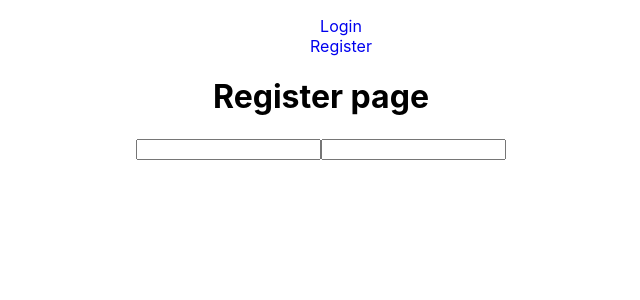
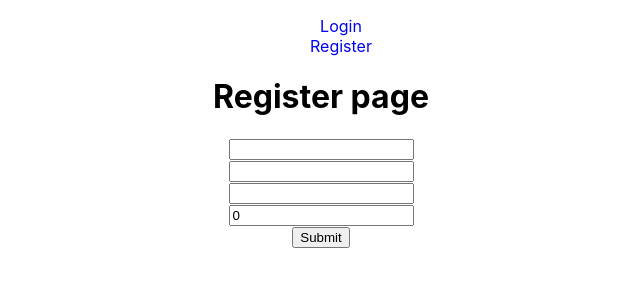
Before and after one commit to AndonMitev/MissingAnimal, a React (Create React App) app: page /register in a window 1280 px wide. Shown: the top 300 px of the page, without its empty margins (319-959 px from the left). Built offline with nearby package versions, Linux system fonts and the light colour scheme.

Commit message:
Implement validation for login and register

```diff
--- a/src/components/LoginPage/LoginPage.js
+++ b/src/components/LoginPage/LoginPage.js
@@ -1,8 +1,48 @@
 import React from 'react';
 import Title from '../common/Title';
+import useInput from '../../hooks/useInput';
+import loginValidation from '../../validations/login';
 
-export default () => (
-  <>
-    <Title title={"Login Page"} />
-  </>
-);
+export default () => {
+  const initialState = {
+    username: '',
+    password: ''
+  }
+
+  const {
+    values,
+    errors,
+    handleOnChange,
+    handleOnSubmit,
+  } = useInput(initialState, loginValidation);
+
+  return (
+    <>
+      <Title title={"Login Page"} />
+      <form onSubmit={handleOnSubmit}>
+        <div>
+          <input
+            type="text"
+            name="username"
+            value={values.username}
+            onChange={handleOnChange}
+          />
+          {errors.username && <p>{errors.username}</p>}
+        </div>
+        <div>
+          <input
+            type="text"
+            name="password"
+            value={values.password}
+            onChange={handleOnChange}
+          />
+          {errors.password && <p>{errors.password}</p>}
+        </div>
+        <input
+          type="submit"
+          value="Login"
+        />
+      </form>
+    </>
+  )
+}
--- a/src/components/RegisterPage/RegisterPage.js
+++ b/src/components/RegisterPage/RegisterPage.js
@@ -1,32 +1,68 @@
 import React, { useState } from 'react';
 import Title from '../common/Title';
 import useInput from '../../hooks/useInput';
+import registerValidation from '../../validations/register';
 
 export default () => {
   const initalState = {
     username: '',
-    password: ''
+    password: '',
+    confirmPassword: '',
+    age: 0
   }
 
-  const {values, handleOnChange} = useInput(initalState);
-
-  console.log(values);
+  const {
+    values,
+    errors,
+    handleOnChange,
+    handleOnSubmit,
+  } = useInput(initalState, registerValidation);
 
   return (
     <>
       <Title title={"Register page"} />
+      <form onSubmit={handleOnSubmit}>
+        <div>
           <input
             type="text"
             name="username"
             value={values.username}
             onChange={handleOnChange}
           />
+          {errors.username && <p>{errors.username}</p>}
+        </div>
+        <div>
           <input
             type="text"
             name="password"
             value={values.password}
             onChange={handleOnChange}
           />
+          {errors.password && <p>{errors.password}</p>}
+        </div>
+        <div>
+          <input
+            type="text"
+            name="confirmPassword"
+            value={values.confirmPassword}
+            onChange={handleOnChange}
+          />
+          {errors.confirmPassword && <p>{errors.confirmPassword}</p>}
+        </div>
+        <div>
+          <input
+            type="text"
+            name="age"
+            value={values.age}
+            onChange={handleOnChange}
+          />
+          {errors.age && <p>{errors.age}</p>}
+        </div>
+        <input
+          type="submit"
+          value="Submit"
+        />
+      </form>
     </>
   )
 };
--- a/src/hooks/useInput.js
+++ b/src/hooks/useInput.js
@@ -1,16 +1,31 @@
 import { useState } from 'react';
 
-const useInput = initialState => {
+const useInput = (initialState, validation) => {
   const [values, setValues] = useState(initialState);
+  const [errors, setErrors] = useState({});
 
   const handleOnChange = event => setValues({
     ...values,
     [event.target.name]: event.target.value
   });
 
+  const handleOnSubmit = event => {
+    event.preventDefault();
+    const errors = validation(values);
+
+    if (Object.keys(errors).length) {
+      setErrors(errors);
+      return;
+    }
+
+    setErrors({});
+  }
+
   return {
     values,
-    handleOnChange
+    errors,
+    handleOnChange,
+    handleOnSubmit,
   }
 }
 
--- /dev/null
+++ b/src/validations/login.js
@@ -0,0 +1,17 @@
+export default values => {
+  const errors = {};
+
+  if (!values.username) {
+    errors.username = 'Username is required';
+  } else if (values.username.length < 3) {
+    errors.username = 'Username should be at least 3 symbols long';
+  }
+
+  if (!values.password) {
+    errors.password = 'Password is required';
+  } else if (values.password.length < 3) {
+    errors.password = 'Password should be at least 3 symbols long';
+  }
+
+  return errors;
+}
--- /dev/null
+++ b/src/validations/register.js
@@ -0,0 +1,29 @@
+export default values => {
+  const errors = {};
+
+  if (!values.username) {
+    errors.username = 'Username is required';
+  } else if (values.username.length < 3) {
+    errors.username = 'Username should be at least 3 symbols long';
+  }
+
+  if (!values.password) {
+    errors.password = 'Password is required';
+  } else if (values.password.length < 3) {
+    errors.password = 'Password should be at least 3 symbols long';
+  }
+
+  if (!values.confirmPassword) {
+    errors.confirmPassword = 'Confirm password is required';
+  } else if (values.password && values.confirmPassword !== values.password) {
+    errors.confirmPassword = 'Password and Confirm password do not match';
+  }
+
+  if(!values.age) {
+    errors.age = 'Age is required';
+  } else if (values.age < 10) {
+    errors.age = 'You should be at least 10 years old to can register';
+  }
+
+  return errors;
+}
```
Lines whose indentation alone changed are shown as unchanged.
